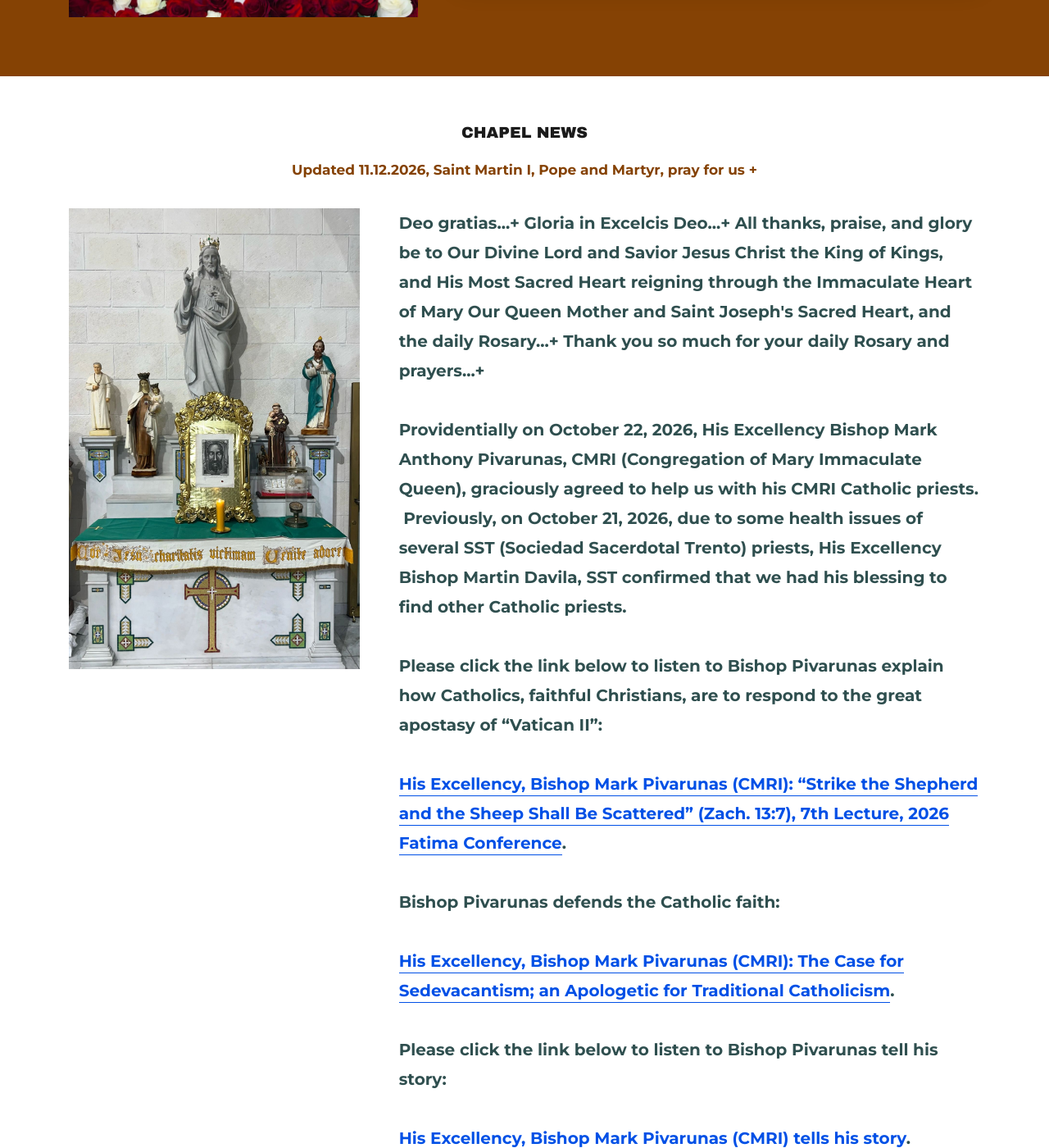
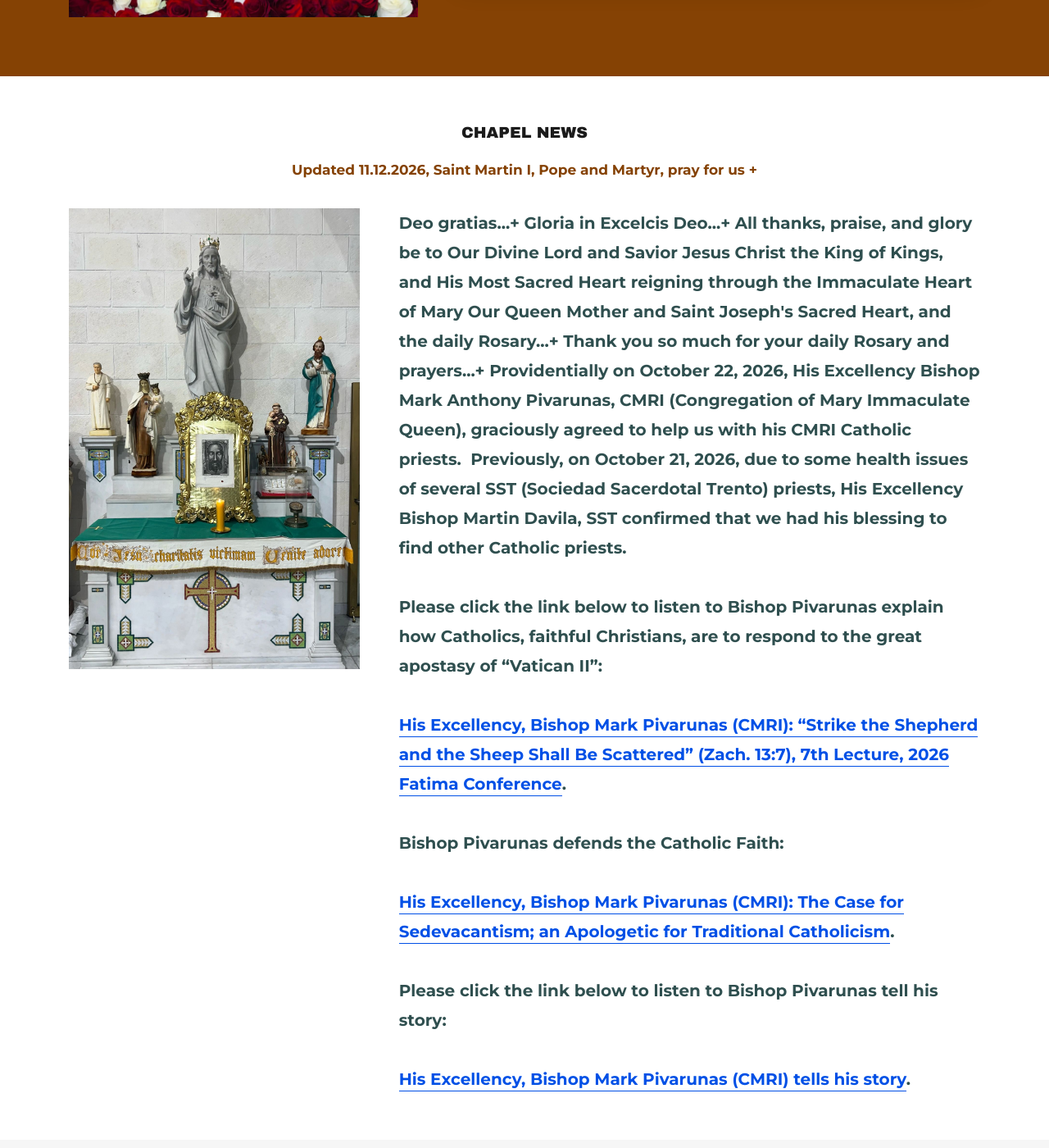
Before and after one commit to ourladymhtchurch/ourladymhtchurch.github.io, a Jekyll site: the page built from index.html, in a window 1280 px wide and 1400 px high, scrolled down 776 px. Shown: the whole window at 82% size. Built offline with Jekyll 4.4.1, drawn with Linux system fonts in a browser that asks for light colours.

```diff
--- a/index.html
+++ b/index.html
@@ -20,15 +20,13 @@ featured.yml, prayer.yml and devotions.yml.
     <div class="grid grid--4-8">
       <img src="{{ '/assets/img/chapel-altar.jpg' | relative_url }}" alt="Side altar of the chapel with the statue of the Sacred Heart and the image of the Holy Face">
       <div class="rich text text--slate">
-<p><strong>Deo gratias...+ Gloria in Excelcis Deo...+ All thanks, praise, and glory be to Our Divine Lord and Savior Jesus Christ the King of Kings, and His Most Sacred Heart reigning through the Immaculate Heart of Mary Our Queen Mother and Saint Joseph's Sacred Heart, and the daily Rosary...+ Thank you so much for your daily Rosary and prayers...+</strong></p>
-<p><br></p>
-<p><strong>Providentially on October 22, 2026, His Excellency Bishop Mark Anthony Pivarunas, CMRI (Congregation of Mary Immaculate Queen), graciously agreed to help us with his CMRI Catholic priests. &nbsp;Previously, on October 21, 2026, due to some health issues of several SST (Sociedad Sacerdotal Trento) priests, His Excellency Bishop Martin Davila, SST confirmed that we had his blessing to find other Catholic priests.</strong></p>
+<p><strong>Deo gratias...+ Gloria in Excelcis Deo...+ All thanks, praise, and glory be to Our Divine Lord and Savior Jesus Christ the King of Kings, and His Most Sacred Heart reigning through the Immaculate Heart of Mary Our Queen Mother and Saint Joseph's Sacred Heart, and the daily Rosary...+ Thank you so much for your daily Rosary and prayers...+ Providentially on October 22, 2026, His Excellency Bishop Mark Anthony Pivarunas, CMRI (Congregation of Mary Immaculate Queen), graciously agreed to help us with his CMRI Catholic priests.&nbsp; Previously, on October 21, 2026, due to some health issues of several SST (Sociedad Sacerdotal Trento) priests, His Excellency Bishop Martin Davila, SST confirmed that we had his blessing to find other Catholic priests.</strong></p>
 <p><br></p>
 <p><strong>Please click the link below to listen to Bishop Pivarunas explain how Catholics, faithful Christians, are to respond to the great apostasy of “Vatican II”:</strong></p>
 <p><br></p>
 <p><a href="https://www.youtube.com/watch?v=v6ElD6rhY74" target="_blank" rel="noopener"><strong>His Excellency, Bishop Mark Pivarunas (CMRI): “Strike the Shepherd and the Sheep Shall Be Scattered” (Zach. 13:7), 7th Lecture, 2026 Fatima Conference</strong></a><strong>.</strong></p>
 <p><br></p>
-<p><strong>Bishop Pivarunas defends the Catholic faith:</strong></p>
+<p><strong>Bishop Pivarunas defends the Catholic Faith:</strong></p>
 <p><br></p>
 <p><a href="https://www.youtube.com/watch?v=nqgIlh5PGuE" target="_blank" rel="noopener"><strong>His Excellency, Bishop Mark Pivarunas (CMRI): The Case for Sedevacantism; an Apologetic for Traditional Catholicism</strong></a><strong>.</strong></p>
 <p><br></p>
```
